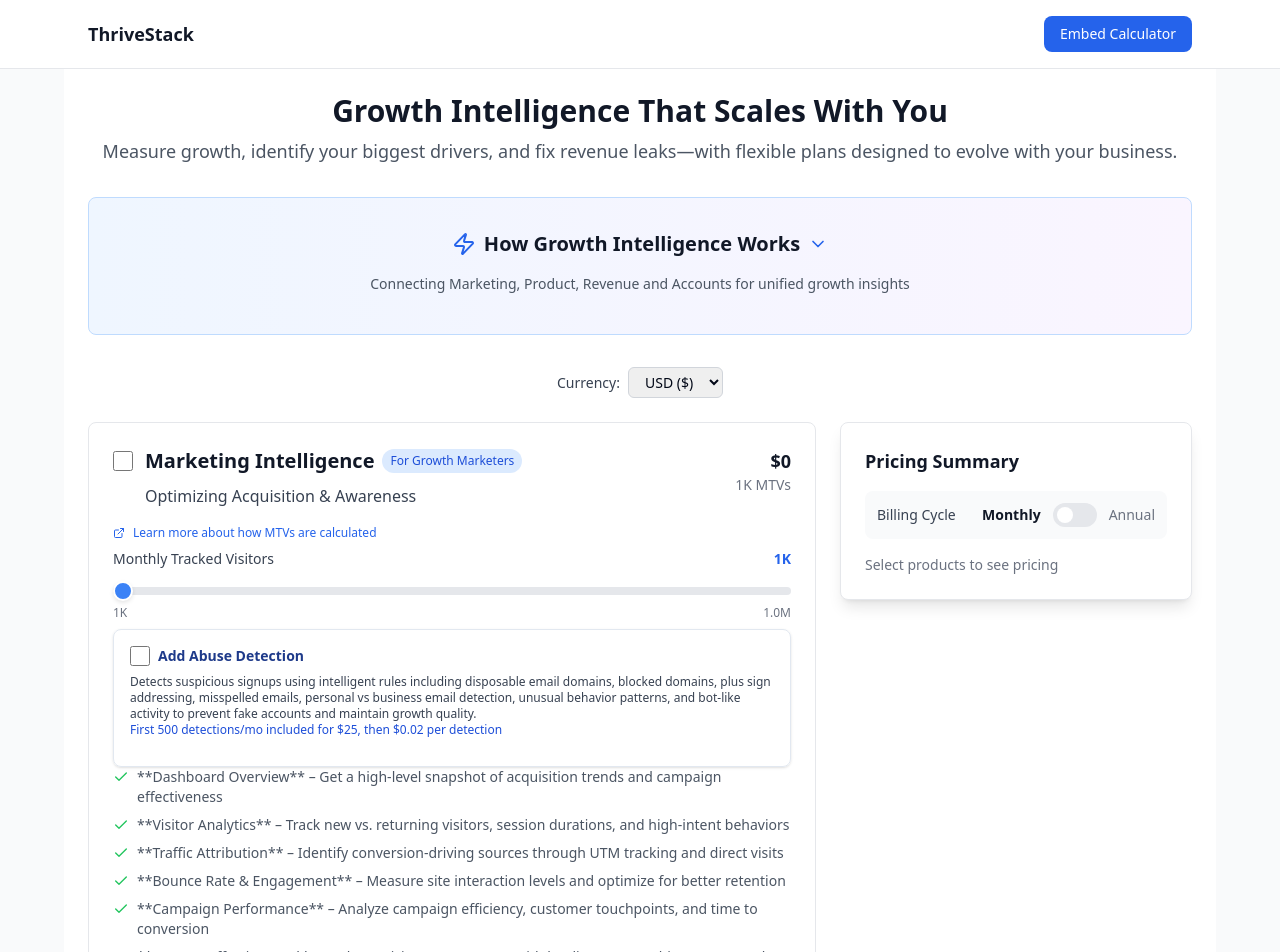
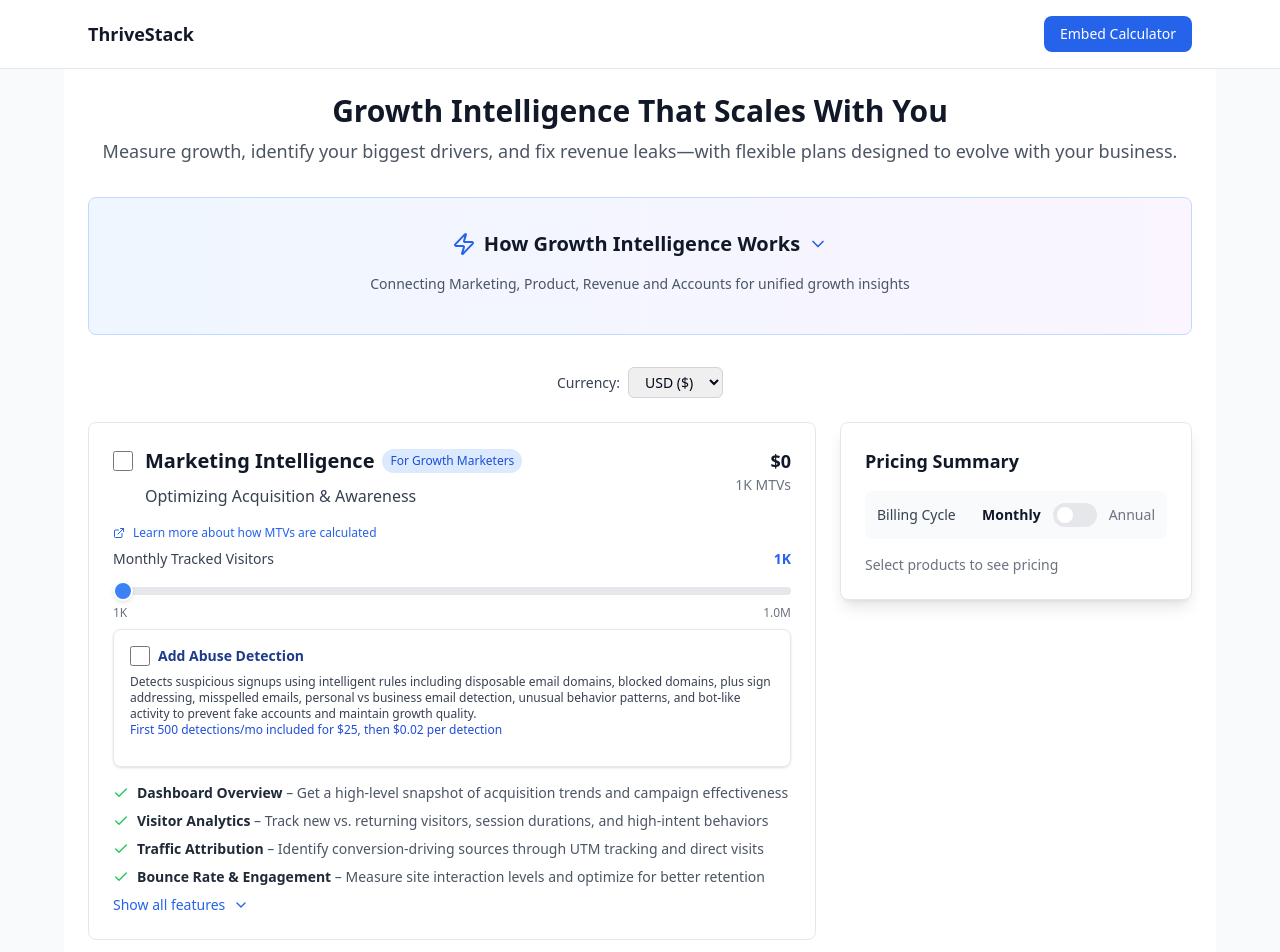
Before and after one commit to Aniket-Thrive/thrivestack-pricing-calculator, a React (Vite) app: page / in a window 1280 px wide. Shown: the top 952 px of the page. Built offline with nearby package versions, Linux system fonts and the light colour scheme.

Commit message:
Fix: Restore feature bolding and expand/collapse
Restored bold text for features and re-implemented the expand/collapse functionality for product features. Edited `src/components/FeatureItem.tsx` and `src/components/ProductFeatures.tsx`.

```diff
--- a/src/components/FeatureItem.tsx
+++ b/src/components/FeatureItem.tsx
@@ -1,21 +1,27 @@
 
-import React from 'react';
-import { Check } from 'lucide-react';
+import React from "react";
+import { Check } from "lucide-react";
 
+// Extend FeatureItemProps to accept a parsing function for the feature display
 interface FeatureItemProps {
   feature: string;
+  parseFn?: (text: string) => React.ReactNode;
 }
 
-export const FeatureItem: React.FC<FeatureItemProps> = ({ feature }) => {
+export const FeatureItem: React.FC<FeatureItemProps> = ({ feature, parseFn }) => {
   // Replace the specific text if it matches
-  const displayFeature = feature === "Signup Funnel Optimization – Track visitor-to-user conversions and remove onboarding friction"
-    ? "Product Activation Journeys - Track visitor-to-user conversions and remove onboarding friction"
-    : feature;
+  const displayFeature =
+    feature ===
+    "Signup Funnel Optimization – Track visitor-to-user conversions and remove onboarding friction"
+      ? "Product Activation Journeys - Track visitor-to-user conversions and remove onboarding friction"
+      : feature;
 
   return (
     <div className="flex items-start space-x-2">
       <Check size={16} className="text-green-500 mt-0.5 flex-shrink-0" />
-      <span className="text-sm text-gray-600">{displayFeature}</span>
+      <span className="text-sm text-gray-600">
+        {parseFn ? parseFn(displayFeature) : displayFeature}
+      </span>
     </div>
   );
 };
--- a/src/components/ProductFeatures.tsx
+++ b/src/components/ProductFeatures.tsx
@@ -1,17 +1,66 @@
 
-import React from 'react';
-import { FeatureItem } from './FeatureItem';
+import React, { useState } from "react";
+import { FeatureItem } from "./FeatureItem";
+import { Collapsible, CollapsibleTrigger, CollapsibleContent } from "./ui/collapsible";
+import { ChevronDown } from "lucide-react";
+
+// Helper function to parse **bold** markdown in a string and return JSX
+function parseBold(text: string): React.ReactNode {
+  const fragments: React.ReactNode[] = [];
+  let lastIndex = 0;
+  const boldRegex = /\*\*([^\*]+)\*\*/g;
+  let match: RegExpExecArray | null;
+  let idx = 0;
+  while ((match = boldRegex.exec(text)) !== null) {
+    if (match.index > lastIndex) {
+      fragments.push(text.substring(lastIndex, match.index));
+    }
+    fragments.push(
+      <strong key={"b" + idx} className="font-semibold text-gray-800">
+        {match[1]}
+      </strong>
+    );
+    lastIndex = match.index + match[0].length;
+    idx++;
+  }
+  if (lastIndex < text.length) {
+    fragments.push(text.substring(lastIndex));
+  }
+  return fragments;
+}
 
 interface ProductFeaturesProps {
   features: string[];
 }
 
 export const ProductFeatures: React.FC<ProductFeaturesProps> = ({ features }) => {
+  const [open, setOpen] = useState(false);
+
+  const showCount = 4;
+  const hasExtra = features.length > showCount;
+
   return (
-    <div className="space-y-2">
-      {features.map((feature, index) => (
-        <FeatureItem key={index} feature={feature} />
-      ))}
-    </div>
+    <Collapsible open={open} onOpenChange={setOpen}>
+      <div className="space-y-2 mt-4">
+        {(open ? features : features.slice(0, showCount)).map((feature, idx) => (
+          <FeatureItem key={idx} feature={feature} parseFn={parseBold} />
+        ))}
+      </div>
+      {hasExtra && (
+        <CollapsibleTrigger
+          className="mt-2 flex items-center text-sm text-blue-600 hover:underline gap-1 cursor-pointer"
+          asChild
+        >
+          <button type="button">
+            {open ? "Show less" : `Show all features`}
+            <ChevronDown
+              className={`ml-1 transition-transform duration-200 ${open ? "rotate-180" : ""}`}
+              size={16}
+            />
+          </button>
+        </CollapsibleTrigger>
+      )}
+      {/* Optionally, add spacing below the collapsible */}
+    </Collapsible>
   );
 };
```
